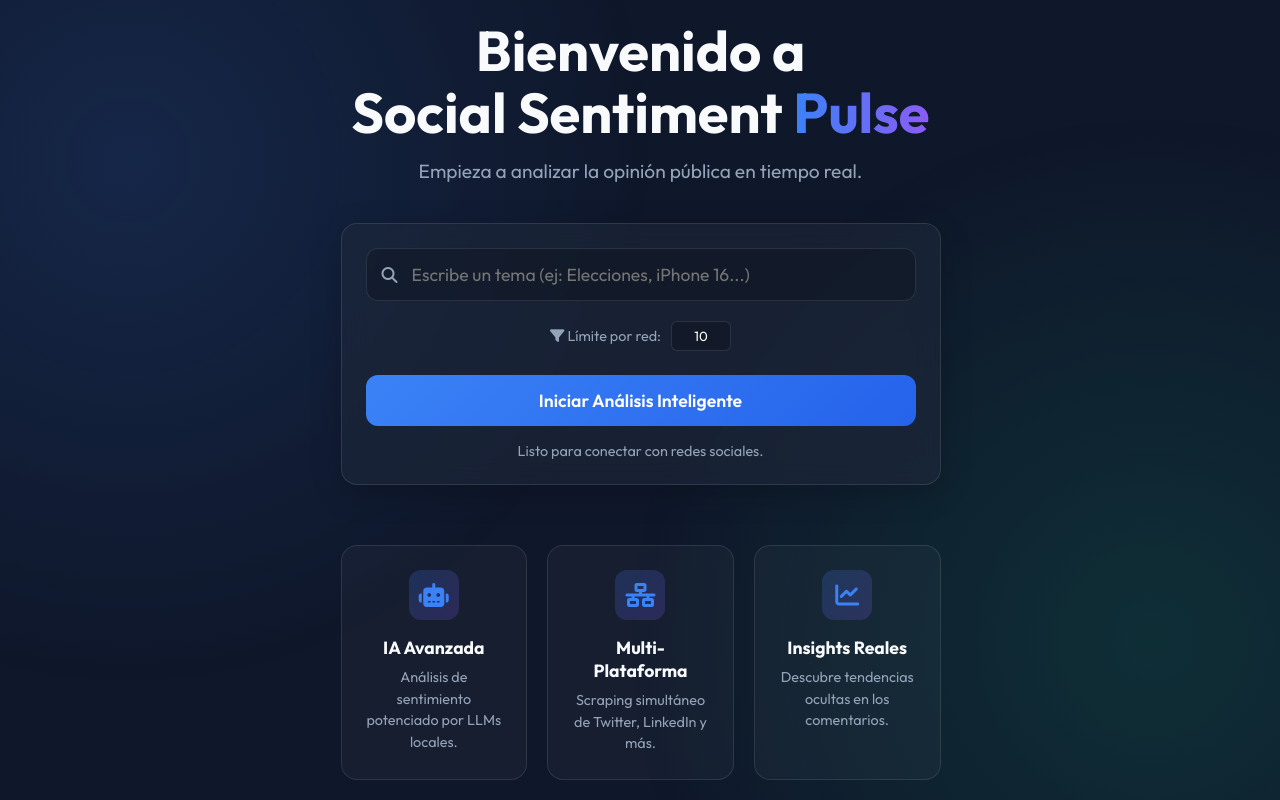
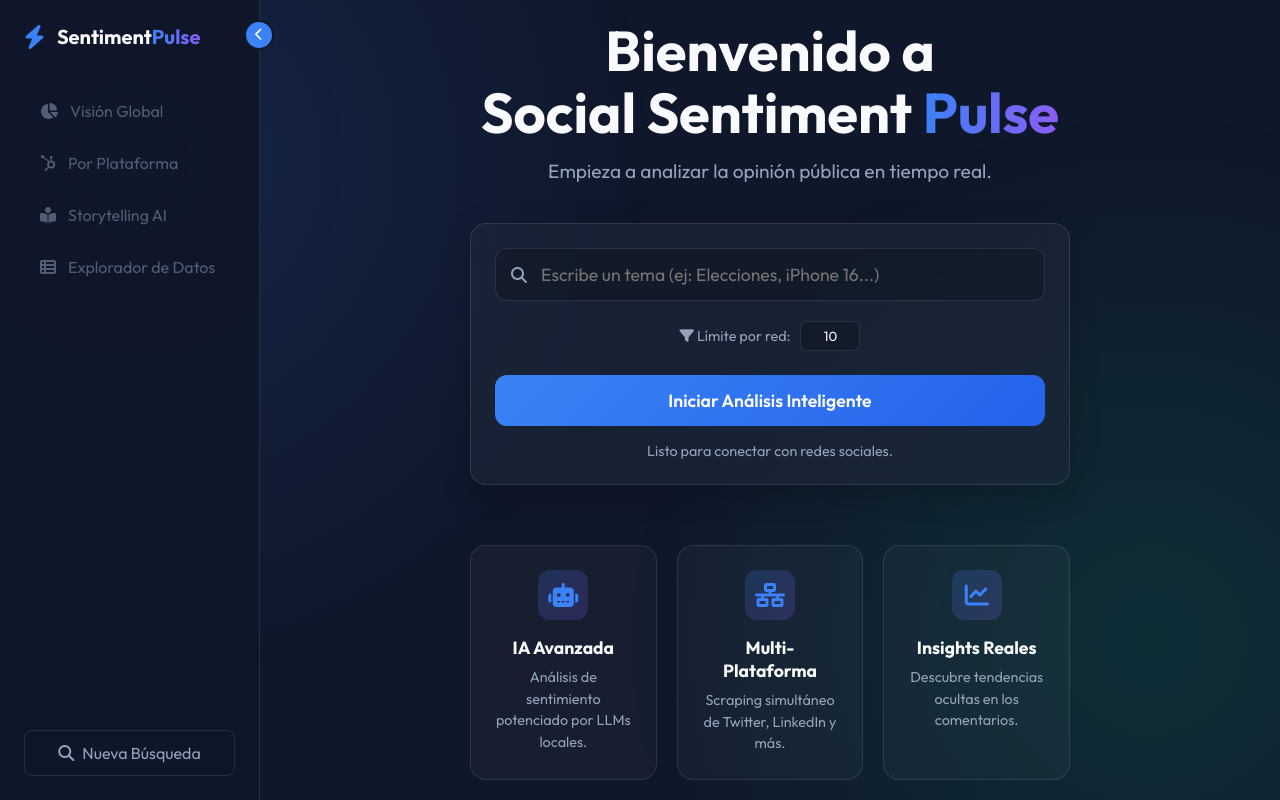
Before and after one commit to Jorgemrqz/web_scrapping, a Vue app in the folder frontend-vue/: page / in a window 1280 px wide. Built offline with nearby package versions, Linux system fonts and the light colour scheme.

Commit message:
feat: implement initial Vue.js frontend for social sentiment analysis dashboard.

```diff
--- a/frontend-vue/src/App.vue
+++ b/frontend-vue/src/App.vue
@@ -169,7 +169,10 @@
     isSidebarCollapsed.value = false; // Reset sidebar
 }
 
+const hasData = computed(() => !!dashboardData.value);
+
 function switchTab(tab) {
+    if (!hasData.value) return;
     activeTab.value = tab;
     if (tab === 'overview' || tab === 'platforms') {
         nextTick(() => {
@@ -177,93 +180,7 @@
         });
     }
 }
-
-function renderCharts() {
-    if (!dashboardData.value) return;
-
-    // Global Chart
-    const ctxGlobal = document.getElementById('globalChart');
-    if (ctxGlobal) {
-        if (globalChartInstance.value) globalChartInstance.value.destroy();
-
-        const counts = dashboardData.value.stats.global_counts;
-        globalChartInstance.value = new Chart(ctxGlobal, {
-            type: 'doughnut',
-            data: {
-                labels: ['Positivo', 'Neutro', 'Negativo'],
-                datasets: [{
-                    data: [counts['Positivo']||0, counts['Neutro']||0, counts['Negativo']||0],
-                    backgroundColor: ['#10b981', '#94a3b8', '#ef4444'],
-                    borderWidth: 0,
-                    hoverOffset: 4
-                }]
-            },
-            options: {
-                responsive: true,
-                maintainAspectRatio: false,
-                plugins: {
-                    legend: { position: 'right', labels: { color: '#cbd5e1', font: {family: 'Outfit'} } }
-                },
-                layout: { padding: 20 }
-            }
-        });
-    }
-
-    // Platform Chart
-    const ctxPlatform = document.getElementById('platformChart');
-    if (ctxPlatform) {
-        if (platformChartInstance.value) platformChartInstance.value.destroy();
-
-        const stats = dashboardData.value.stats;
-        const platforms = Object.keys(stats.by_platform);
-        const colors = { 'Positivo': '#10b981', 'Neutro': '#94a3b8', 'Negativo': '#ef4444' };
-
-        const datasets = ['Positivo', 'Neutro', 'Negativo'].map(sent => ({
-            label: sent,
-            data: platforms.map(p => stats.by_platform[p][sent] || 0),
-            backgroundColor: colors[sent],
-            borderRadius: 4
-        }));
-
-        platformChartInstance.value = new Chart(ctxPlatform, {
-            type: 'bar',
-            data: {
-                labels: platforms.map(p => p.charAt(0).toUpperCase() + p.slice(1)),
-                datasets: datasets
-            },
-            options: {
-                responsive: true,
-                maintainAspectRatio: false,
-                scales: {
-                    x: { stacked: true, ticks: { color: '#94a3b8' }, grid: { display: false } },
-                    y: { stacked: true, ticks: { color: '#94a3b8' }, grid: { color: 'rgba(255,255,255,0.05)' } }
-                },
-                plugins: {
-                    legend: { labels: { color: '#cbd5e1' } }
-                }
-            }
-        });
-    }
-}
-
-function getIcon(platform) {
-    if (!platform) return 'link';
-    const p = platform.toLowerCase();
-    if (p.includes('twitter') || p.includes('x')) return 'twitter';
-    if (p.includes('facebook')) return 'facebook';
-    if (p.includes('linkedin')) return 'linkedin';
-    if (p.includes('instagram')) return 'instagram';
-    if (p.includes('reddit')) return 'reddit';
-    return 'hashtag';
-}
-
-function getSentimentClass(text) {
-    if (!text) return 'tag-neu';
-    if (text.includes('Positivo')) return 'tag-pos';
-    if (text.includes('Negativo')) return 'tag-neg';
-    return 'tag-neu';
-}
-
+//...
 </script>
 
 <template>
@@ -272,8 +189,8 @@
 
   <div class="app-container">
 
-    <!-- SIDEBAR (Only visible in Dashboard View) -->
-    <nav class="sidebar" :class="{ hidden: currentView === 'search', collapsed: isSidebarCollapsed }">
+    <!-- SIDEBAR (Always Visibe) -->
+    <nav class="sidebar" :class="{ collapsed: isSidebarCollapsed }">
         <!-- Sidebar Toggle -->
         <div class="sidebar-toggle" @click="toggleSidebar">
              <i :class="isSidebarCollapsed ? 'fa-solid fa-chevron-right' : 'fa-solid fa-chevron-left'"></i>
@@ -285,16 +202,16 @@
         </div>
 
         <ul class="nav-links">
-            <li :class="{ active: activeTab === 'overview' }" @click="switchTab('overview')" title="Visión Global">
+            <li :class="{ active: activeTab === 'overview' && hasData, disabled: !hasData }" @click="switchTab('overview')" title="Visión Global">
                 <i class="fa-solid fa-chart-pie"></i> <span>Visión Global</span>
             </li>
-            <li :class="{ active: activeTab === 'platforms' }" @click="switchTab('platforms')" title="Plataformas">
+            <li :class="{ active: activeTab === 'platforms' && hasData, disabled: !hasData }" @click="switchTab('platforms')" title="Plataformas">
                 <i class="fa-brands fa-hubspot"></i> <span>Por Plataforma</span>
             </li>
-            <li :class="{ active: activeTab === 'storytelling' }" @click="switchTab('storytelling')" title="Storytelling">
+            <li :class="{ active: activeTab === 'storytelling' && hasData, disabled: !hasData }" @click="switchTab('storytelling')" title="Storytelling">
                 <i class="fa-solid fa-book-open-reader"></i> <span>Storytelling AI</span>
             </li>
-            <li :class="{ active: activeTab === 'data' }" @click="switchTab('data')" title="Datos">
+            <li :class="{ active: activeTab === 'data' && hasData, disabled: !hasData }" @click="switchTab('data')" title="Datos">
                 <i class="fa-solid fa-table-list"></i> <span>Explorador de Datos</span>
             </li>
         </ul>
--- a/frontend-vue/src/style.css
+++ b/frontend-vue/src/style.css
@@ -56,7 +56,20 @@
   display: flex;
   flex-direction: column;
   padding: 24px;
-  transition: transform 0.3s ease;
+  transition: width 0.3s ease, padding 0.3s ease;
+  position: relative;
+  /* For toggle positioning */
+  z-index: 50;
+}
+
+.nav-links li.disabled {
+  opacity: 0.5;
+  cursor: not-allowed;
+}
+
+.nav-links li.disabled:hover {
+  background: transparent;
+  color: var(--text-secondary);
 }
 
 .sidebar.hidden {
```
